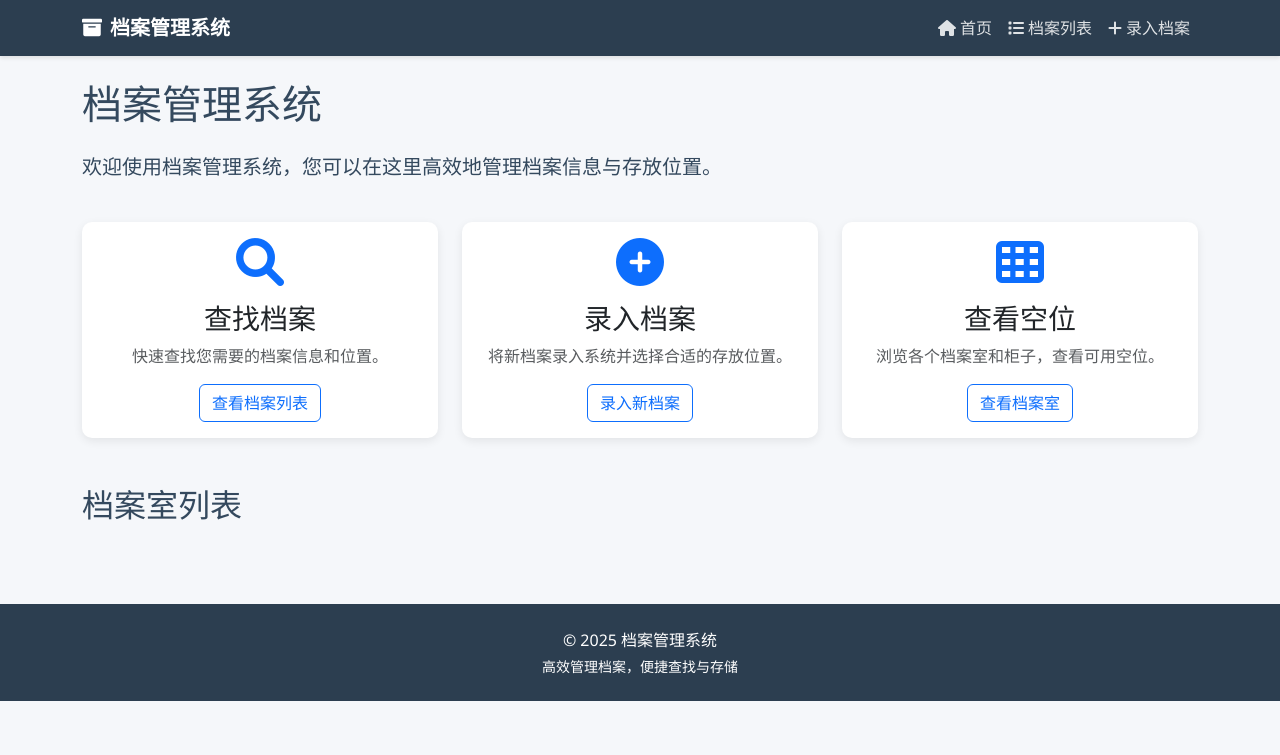
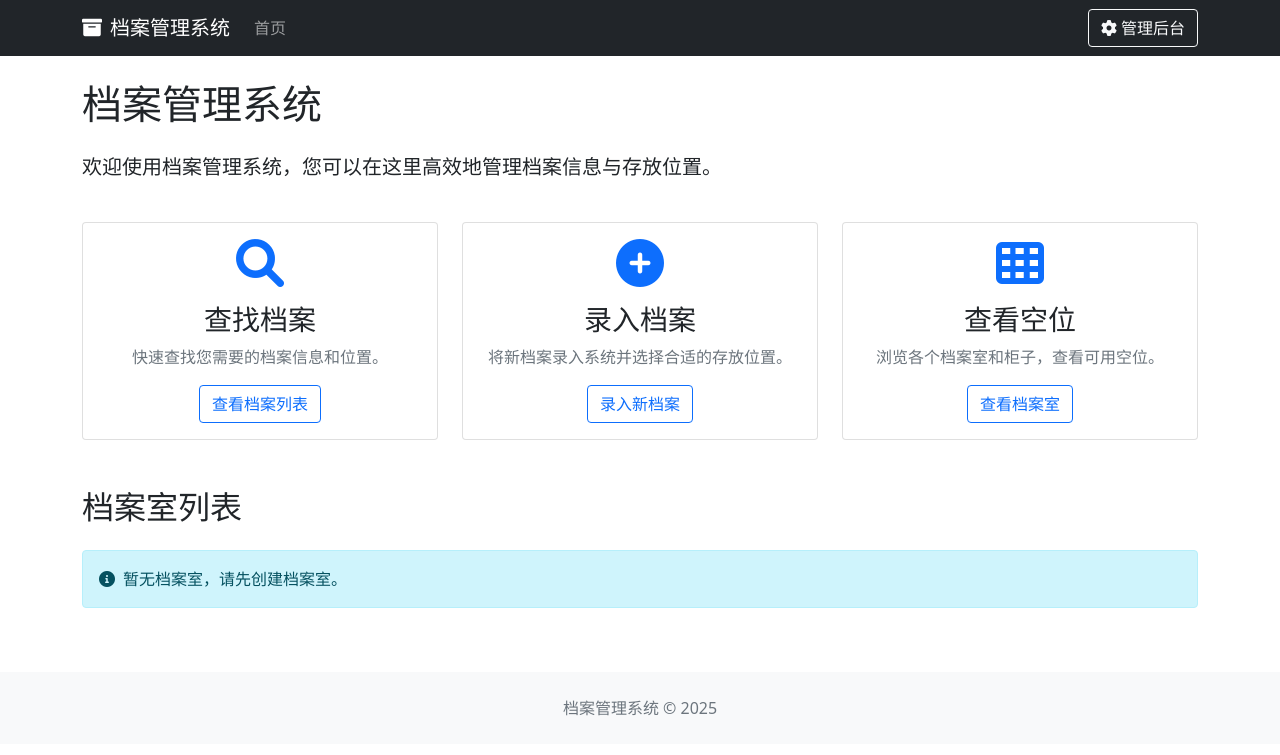
Before and after one commit to XJJWang/archive_system, a Django app: page / in a window 1280 px wide. Shown: the top 755 px of the page. Run offline with Django 5.2, Linux system fonts and the light colour scheme; data that the repository does not hold is empty; some libraries are stand-ins or nearby versions.

Commit message:
把无关的页面删了

```diff
--- a/archives/templates/archives/base.html
+++ b/archives/templates/archives/base.html
@@ -4,180 +4,44 @@
     <meta charset="UTF-8">
     <meta name="viewport" content="width=device-width, initial-scale=1.0">
     <title>{% block title %}档案管理系统{% endblock %}</title>
-
-    <!-- Bootstrap 5 CSS -->
-    <link href="https://cdn.jsdelivr.net/npm/bootstrap@5.3.0/dist/css/bootstrap.min.css" rel="stylesheet">
-
-    <!-- Font Awesome 图标 -->
-    <link rel="stylesheet" href="https://cdnjs.cloudflare.com/ajax/libs/font-awesome/6.0.0/css/all.min.css">
-
-    <!-- 自定义样式 -->
-    <style>
-        :root {
-            --primary-color: #3498db;
-            --secondary-color: #2c3e50;
-            --accent-color: #e74c3c;
-            --light-color: #ecf0f1;
-            --dark-color: #34495e;
-        }
-
-        body {
-            background-color: #f5f7fa;
-            color: var(--dark-color);
-            font-family: 'Segoe UI', Tahoma, Geneva, Verdana, sans-serif;
-        }
-
-        .navbar {
-            background-color: var(--secondary-color);
-            box-shadow: 0 2px 4px rgba(0, 0, 0, 0.1);
-        }
-
-        .navbar-brand {
-            font-weight: bold;
-            color: white !important;
-        }
-
-        .nav-link {
-            color: rgba(255, 255, 255, 0.85) !important;
-            transition: color 0.2s;
-        }
-
-        .nav-link:hover {
-            color: white !important;
-        }
-
-        .card {
-            border: none;
-            border-radius: 10px;
-            box-shadow: 0 3px 10px rgba(0, 0, 0, 0.08);
-            transition: transform 0.2s;
-        }
-
-        .card:hover {
-            transform: translateY(-5px);
-        }
-
-        .card-header {
-            background-color: var(--primary-color);
-            color: white;
-            border-radius: 10px 10px 0 0 !important;
-            font-weight: 600;
-        }
-
-        .btn-primary {
-            background-color: var(--primary-color);
-            border-color: var(--primary-color);
-        }
-
-        .btn-primary:hover {
-            background-color: #2980b9;
-            border-color: #2980b9;
-        }
-
-        .footer {
-            background-color: var(--secondary-color);
-            color: white;
-            padding: 1.5rem 0;
-            margin-top: 2rem;
-        }
-
-        /* 格子状态颜色 */
-        .slot-available {
-            background-color: #2ecc71 !important;
-            color: white;
-        }
-
-        .slot-occupied {
-            background-color: #e74c3c !important;
-            color: white;
-        }
-
-        /* 动画 */
-        .fade-in {
-            animation: fadeIn 0.5s;
-        }
-
-        @keyframes fadeIn {
-            from { opacity: 0; }
-            to { opacity: 1; }
-        }
-    </style>
-
-    {% block extra_css %}{% endblock %}
+    <link href="https://cdn.jsdelivr.net/npm/bootstrap@5.1.3/dist/css/bootstrap.min.css" rel="stylesheet">
+    <link rel="stylesheet" href="https://cdnjs.cloudflare.com/ajax/libs/font-awesome/6.0.0-beta3/css/all.min.css">
 </head>
 <body>
-    <!-- 导航栏 -->
-    <nav class="navbar navbar-expand-lg navbar-dark mb-4">
+    <nav class="navbar navbar-expand-lg navbar-dark bg-dark">
         <div class="container">
-            <a class="navbar-brand" href="{% url 'home' %}">
+            <a class="navbar-brand" href="{% url 'archives:home' %}">
                 <i class="fas fa-archive me-2"></i>档案管理系统
             </a>
             <button class="navbar-toggler" type="button" data-bs-toggle="collapse" data-bs-target="#navbarNav">
                 <span class="navbar-toggler-icon"></span>
             </button>
             <div class="collapse navbar-collapse" id="navbarNav">
-                <ul class="navbar-nav ms-auto">
+                <ul class="navbar-nav me-auto">
                     <li class="nav-item">
-                        <a class="nav-link" href="{% url 'home' %}">
-                            <i class="fas fa-home me-1"></i>首页
-                        </a>
-                    </li>
-                    <li class="nav-item">
-                        <a class="nav-link" href="{% url 'archive_list' %}">
-                            <i class="fas fa-list me-1"></i>档案列表
-                        </a>
-                    </li>
-                    <li class="nav-item">
-                        <a class="nav-link" href="{% url 'archive_create' %}">
-                            <i class="fas fa-plus me-1"></i>录入档案
-                        </a>
+                        <a class="nav-link" href="{% url 'archives:home' %}">首页</a>
                     </li>
                 </ul>
+                <div class="d-flex">
+                    <a href="/admin/" class="btn btn-outline-light">
+                        <i class="fas fa-cog me-1"></i>管理后台
+                    </a>
+                </div>
             </div>
         </div>
     </nav>
 
-    <!-- 消息提示 -->
-    <div class="container">
-        {% if messages %}
-            {% for message in messages %}
-                <div class="alert alert-{{ message.tags }} alert-dismissible fade show" role="alert">
-                    {{ message }}
-                    <button type="button" class="btn-close" data-bs-dismiss="alert" aria-label="Close"></button>
-                </div>
-            {% endfor %}
-        {% endif %}
+    <div class="container py-4">
+        {% block content %}{% endblock %}
     </div>
 
-    <!-- 主要内容 -->
-    <main class="container pb-4 fade-in">
-        {% block content %}{% endblock %}
-    </main>
-
-    <!-- 页脚 -->
-    <footer class="footer">
+    <footer class="bg-light py-4 mt-4">
         <div class="container text-center">
-            <p class="mb-1">© {% now "Y" %} 档案管理系统</p>
-            <p class="small mb-0">高效管理档案，便捷查找与存储</p>
+            <p class="mb-0 text-muted">档案管理系统 &copy; {% now "Y" %}</p>
         </div>
     </footer>
 
-    <!-- Bootstrap 5 JS Bundle with Popper -->
-    <script src="https://cdn.jsdelivr.net/npm/bootstrap@5.3.0/dist/js/bootstrap.bundle.min.js"></script>
-
-    <!-- jQuery -->
-    <script src="https://code.jquery.com/jquery-3.6.0.min.js"></script>
-
-    <!-- 基础脚本 -->
-    <script>
-        // 自动隐藏提示消息
-        $(document).ready(function() {
-            setTimeout(function() {
-                $(".alert").alert('close');
-            }, 5000);
-        });
-    </script>
-
-    {% block extra_js %}{% endblock %}
+    <script src="https://cdn.jsdelivr.net/npm/bootstrap@5.1.3/dist/js/bootstrap.bundle.min.js"></script>
+    {% block scripts %}{% endblock %}
 </body>
 </html>
--- a/archives/templates/archives/home.html
+++ b/archives/templates/archives/home.html
@@ -17,7 +17,7 @@
                 <i class="fas fa-search fa-3x mb-3 text-primary"></i>
                 <h3>查找档案</h3>
                 <p class="text-muted">快速查找您需要的档案信息和位置。</p>
-                <a href="{% url 'archive_list' %}" class="btn btn-outline-primary">查看档案列表</a>
+                <a href="/admin/archives/archive/" class="btn btn-outline-primary">查看档案列表</a>
             </div>
         </div>
     </div>
@@ -27,7 +27,7 @@
                 <i class="fas fa-plus-circle fa-3x mb-3 text-primary"></i>
                 <h3>录入档案</h3>
                 <p class="text-muted">将新档案录入系统并选择合适的存放位置。</p>
-                <a href="{% url 'archive_create' %}" class="btn btn-outline-primary">录入新档案</a>
+                <a href="/admin/archives/archive/add/" class="btn btn-outline-primary">录入新档案</a>
             </div>
         </div>
     </div>
@@ -59,7 +59,7 @@
                 <h6 class="mb-3">柜子列表:</h6>
                 <div class="list-group">
                     {% for cabinet in room.cabinets.all %}
-                    <a href="{% url 'cabinet_slots' cabinet.id %}" class="list-group-item list-group-item-action d-flex justify-content-between align-items-center">
+                    <a href="/admin/archives/cabinet/{{ cabinet.id }}/" class="list-group-item list-group-item-action d-flex justify-content-between align-items-center">
                         <div>
                             <i class="fas fa-archive me-2 text-primary"></i>
                             {{ cabinet.cabinet_number }} 号柜子
--- a/archives/urls.py
+++ b/archives/urls.py
@@ -1,14 +1,10 @@
 from django.urls import path
 from . import views
-from .views import PlaceArchiveBoxView
+
+app_name = 'archives'
 
 urlpatterns = [
     path('', views.home, name='home'),
-    path('cabinets/<int:cabinet_id>/', views.cabinet_slots, name='cabinet_slots'),
-    path('api/available-slots/', views.get_available_slots, name='get_available_slots'),
-    path('archives/create/', views.ArchiveCreateView.as_view(), name='archive_create'),
-    path('archives/', views.ArchiveListView.as_view(), name='archive_list'),
-    path('archives/<int:pk>/', views.ArchiveDetailView.as_view(), name='archive_detail'),
-    path('place-archive-box/', PlaceArchiveBoxView.as_view(), name='place_archive_box'),
+
 
 ]
--- a/archives/views.py
+++ b/archives/views.py
@@ -10,129 +10,8 @@
 from .forms import ArchiveForm, ArchiveSearchForm
 
 def home(request):
-    """档案管理首页"""
-    rooms = ArchiveRoom.objects.all()
-    return render(request, 'archives/home.html', {'rooms': rooms})
-
-def cabinet_slots(request, cabinet_id):
-    """显示柜子的格子占用情况"""
-    cabinet = get_object_or_404(Cabinet, pk=cabinet_id)
-    slots = Slot.objects.filter(cabinet=cabinet)
-
-    # 预处理数据，创建一个二维网格
-    left_grid = [[None for _ in range(cabinet.columns)] for _ in range(cabinet.rows)]
-    right_grid = [[None for _ in range(cabinet.columns)] for _ in range(cabinet.rows)]
-
-    for slot in slots:
-        if slot.side == 'left':
-            left_grid[slot.row-1][slot.column-1] = slot
-        else:
-            right_grid[slot.row-1][slot.column-1] = slot
-
-    return render(request, 'archives/cabinet_slots.html', {
-        'cabinet': cabinet,
-        'left_grid': left_grid,
-        'right_grid': right_grid,
+    """首页视图"""
+    rooms = ArchiveRoom.objects.all().prefetch_related('cabinets', 'cabinets__slots')
+    return render(request, 'archives/home.html', {
+        'rooms': rooms
     })
-
-def get_available_slots(request):
-    """API接口：获取可用的格子"""
-    if request.method == 'GET':
-        archive_room_id = request.GET.get('archive_room_id')
-        cabinet_id = request.GET.get('cabinet_id')
-
-        if cabinet_id:
-            # 查询特定柜子的可用格子
-            available_slots = Slot.objects.filter(
-                cabinet_id=cabinet_id,
-                is_occupied=False
-            ).values('id', 'side', 'row', 'column')
-            return JsonResponse({'slots': list(available_slots)})
-
-        elif archive_room_id:
-            # 返回档案室的所有柜子
-            cabinets = Cabinet.objects.filter(
-                archive_room_id=archive_room_id
-            ).values('id', 'cabinet_number')
-            return JsonResponse({'cabinets': list(cabinets)})
-
-    return JsonResponse({'error': '参数错误'}, status=400)
-
-class ArchiveCreateView(CreateView):
-    """创建新档案"""
-    model = Archive
-    form_class = ArchiveForm
-    template_name = 'archives/archive_form.html'
-    success_url = reverse_lazy('archive_list')
-
-    def form_valid(self, form):
-        cabinet = form.cleaned_data['cabinet']
-        side = form.cleaned_data['side']
-        row = form.cleaned_data['row']
-        column = form.cleaned_data['column']
-
-        slot, created = Slot.objects.get_or_create(
-            cabinet=cabinet,
-            side=side,
-            row=row,
-            column=column,
-            defaults={'is_occupied': False}
-        )
-
-        self.object = form.save(commit=False)
-        self.object.slot = slot
-        self.object.save()
-
-        messages.success(self.request, f'档案 "{self.object.title}" 已成功创建')
-        return redirect(self.success_url)
-
-class ArchiveListView(ListView):
-    """档案列表视图"""
-    model = Archive
-    template_name = 'archives/archive_list.html'
-    context_object_name = 'archives'
-    paginate_by = 10
-
-    def get_queryset(self):
-        queryset = Archive.objects.all()
-        form = ArchiveSearchForm(self.request.GET)
-
-        if form.is_valid():
-            title = form.cleaned_data.get('title')
-            cabinet_number = form.cleaned_data.get('cabinet_number')
-            is_in_stock = form.cleaned_data.get('is_in_stock')
-
-            if title:
-                queryset = queryset.filter(title__icontains=title)
-
-            if cabinet_number and cabinet_number.strip():
-                queryset = queryset.filter(slot__cabinet__cabinet_number__icontains=cabinet_number)
-
-            if is_in_stock is not None:
-                queryset = queryset.filter(is_in_stock=is_in_stock)
-
-        return queryset
-
-    def get_context_data(self, **kwargs):
-        context = super().get_context_data(**kwargs)
-        context['search_form'] = ArchiveSearchForm(self.request.GET)
-        return context
-
-class ArchiveDetailView(DetailView):
-    """档案详情视图"""
-    model = Archive
-    template_name = 'archives/archive_detail.html'
-    context_object_name = 'archive'
-
-class PlaceArchiveBoxView(View):
-    """放置档案盒到架子上"""
-
-    def get(self, request):
-        boxes = ArchiveBox.objects.all()  # 获取所有档案盒
-        return render(request, 'archives/place_archive_box.html', {'boxes': boxes})
-
-    def post(self, request):
-        box_id = request.POST.get('box_id')
-        # 这里可以添加逻辑将档案盒放置到架子上
-        # ...
-        return redirect('archive_list')  # 重定向到档案列表或其他页面
```
